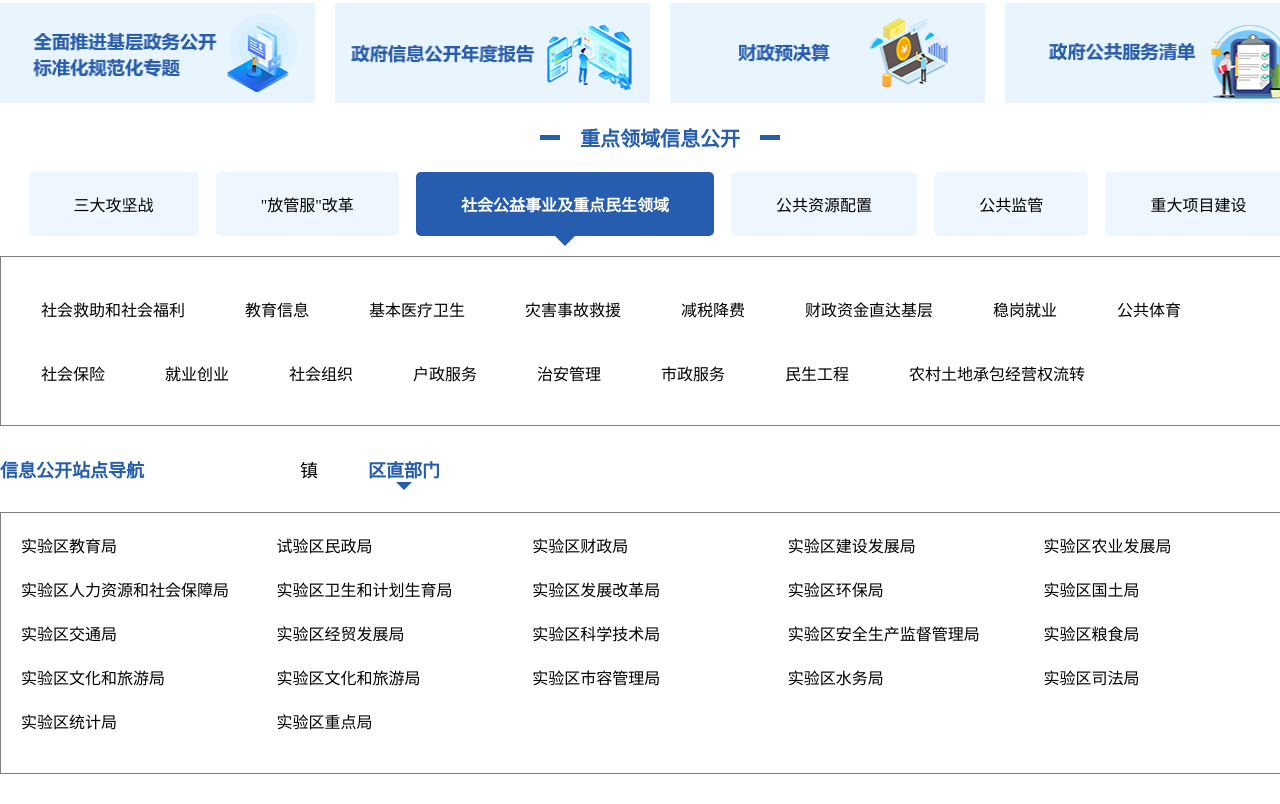
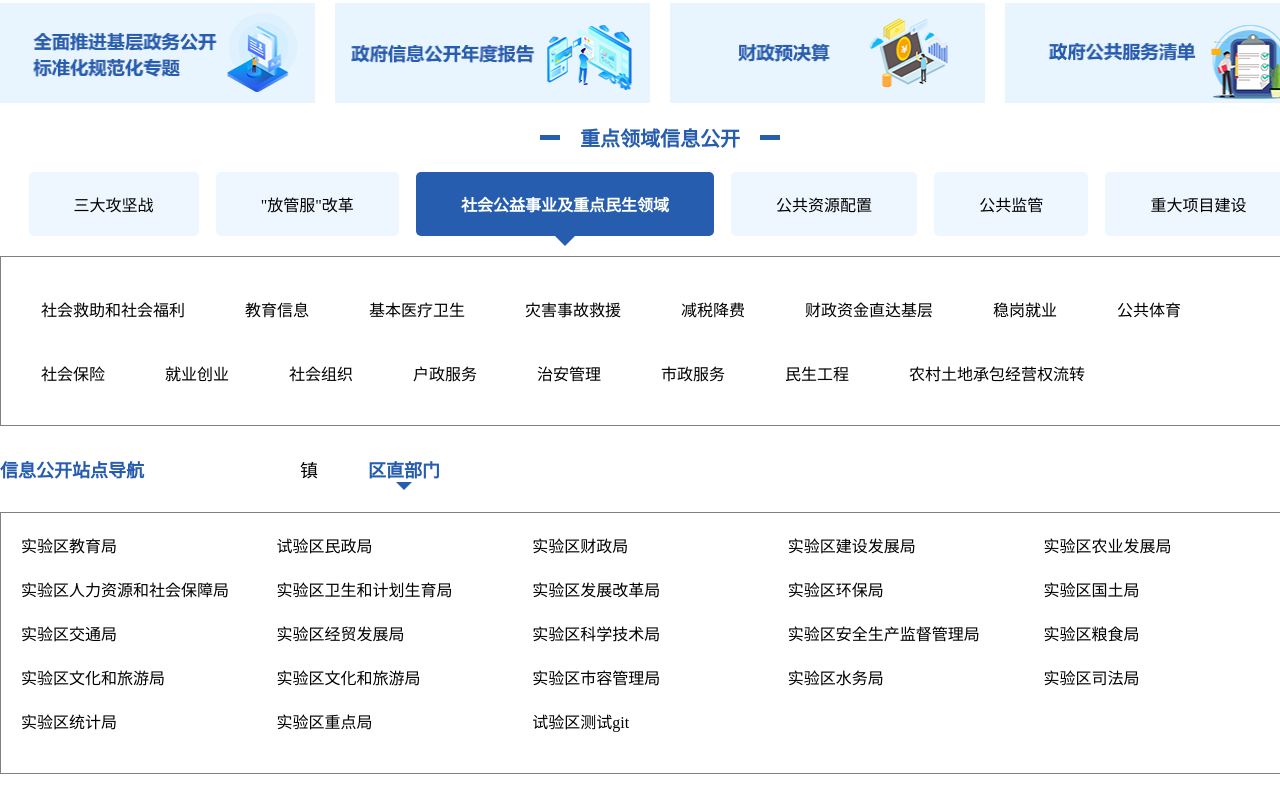
Before and after one commit to paobuji/interview-photoshop, a plain HTML site: page index.html in a window 1280 px wide. Shown: the part 645-1449 px from the top of the page. Drawn offline with Linux system fonts and the light colour scheme.

Commit message:
测试git 提交

```diff
--- a/index.html
+++ b/index.html
@@ -316,6 +316,7 @@
 
             <div>实验区统计局</div>
             <div>实验区重点局</div>
+            <div>试验区测试git</div>
         </div>
     </div>
 </body>
```
